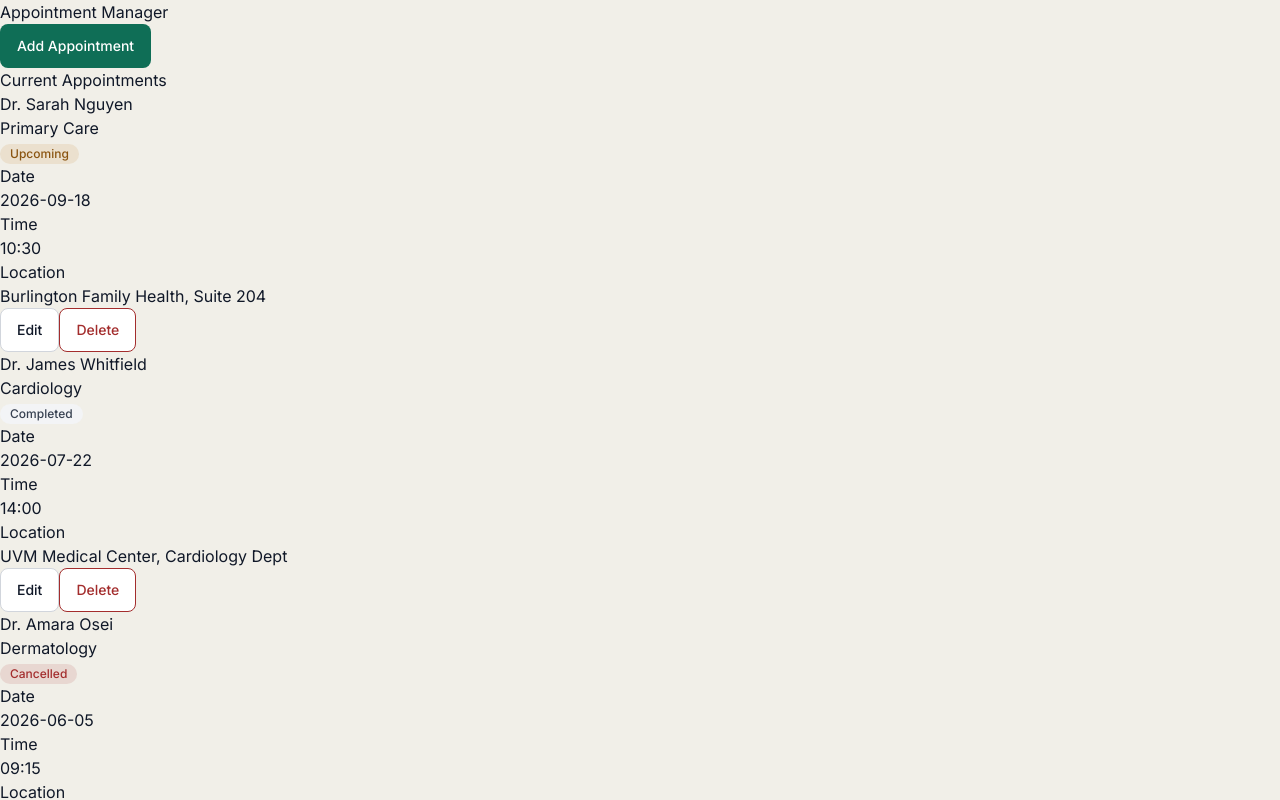
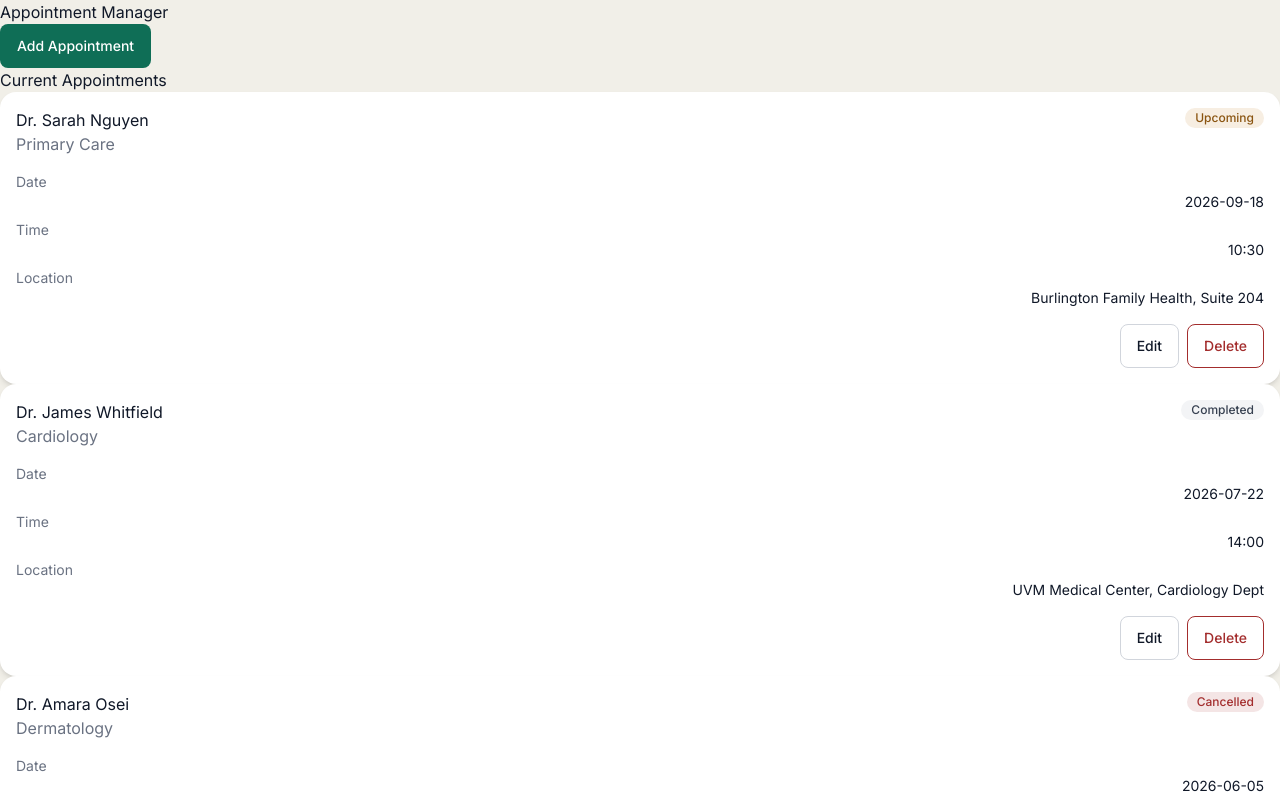
Before and after one commit to HasanAljaf/PatientDashboard, a Next.js app in the folder patient-dashboard/: page / in a window 1280 px wide. Both pictures are taken after a click on the button "Appointments". Shown: the top 800 px of the page. Built offline with nearby package versions, Linux system fonts and the light colour scheme.

Commit message:
completed styles for all cards: appointmentCard medicationCard labResultCard card

```diff
--- a/patient-dashboard/app/components/AppointmentCard.tsx
+++ b/patient-dashboard/app/components/AppointmentCard.tsx
@@ -20,28 +20,28 @@ export default function AppointmentCard({
 }: AppointmentCardProps) {
   return (
     <Card>
-      <header>
+      <header className="flex items-start justify-between gap-3">
         <div>
-          <h2>{appointment.provider}</h2>
-          <p>{appointment.specialty}</p>
+          <h2 className="text-base font medium">{appointment.provider}</h2>
+          <p className="text-small text-gray-500">{appointment.specialty}</p>
         </div>
         <StatusBadge status={appointment.status} />
       </header>
-      <dl>
-        <div>
-          <dt>Date</dt>
-          <dd>{appointment.date}</dd>
+      <dl className="flex flex-col gap-2">
+        <div className="flex- justify-between gap-4 text-sm">
+          <dt className="text-gray-500">Date</dt>
+          <dd className="text-right">{appointment.date}</dd>
         </div>
-        <div>
-          <dt>Time</dt>
-          <dd>{appointment.time}</dd>
+        <div className="flex- justify-between gap-4 text-sm">
+          <dt className="text-gray-500">Time</dt>
+          <dd className="text-right">{appointment.time}</dd>
         </div>
-        <div>
-          <dt>Location</dt>
-          <dd>{appointment.location}</dd>
+        <div className="flex- justify-between gap-4 text-sm">
+          <dt className="text-gray-500">Location</dt>
+          <dd className="text-right">{appointment.location}</dd>
         </div>
       </dl>
-      <footer>
+      <footer className="flex justify-end gap-2">
         <Button
           aria-label={`Edit appointment for ${appointment.provider}`}
           onClick={() => {
--- a/patient-dashboard/app/components/Card.tsx
+++ b/patient-dashboard/app/components/Card.tsx
@@ -4,5 +4,9 @@ type CardProps = {
 };
 
 export default function Card({ children }: CardProps) {
-  return <article>{children}</article>;
+  return (
+    <article className="flex flex-col gap-4 rounded-2xl bg-white p-4 shadow-md">
+      {children}
+    </article>
+  );
 }
--- a/patient-dashboard/app/components/LabResultCard.tsx
+++ b/patient-dashboard/app/components/LabResultCard.tsx
@@ -20,26 +20,30 @@ type LabResultCardProps = {
 export default function LabResultCard({ labResult }: LabResultCardProps) {
   return (
     <Card>
-      <header>
+      <header className="flex items-start justify-between gap-3">
         <div>
-          <h2>{labResult.testName}</h2>
-          <p>{labResult.date}</p>
+          <h2 className="text-base font medium">{labResult.testName}</h2>
+          <p className="text-small text-gray-500">{labResult.date}</p>
         </div>
         <StatusBadge status={labResult.status} />
       </header>
       {labResult.status === 'completed' && (
         <>
-          <dl>
-            <div>
-              <dt>Value</dt>
-              <dd>{labResult.value + ' ' + labResult.unit}</dd>
+          <dl className="flex flex-col gap-2">
+            <div className="flex- justify-between gap-4 text-sm">
+              <dt className="text-gray-500">Value</dt>
+              <dd className="text-right">
+                {labResult.value + ' ' + labResult.unit}
+              </dd>
             </div>
-            <div>
-              <dt>Reference</dt>
-              <dd>{formatRange(labResult.referenceRange, labResult.unit)}</dd>
+            <div className="flex- justify-between gap-4 text-sm">
+              <dt className="text-gray-500">Reference</dt>
+              <dd className="text-right">
+                {formatRange(labResult.referenceRange, labResult.unit)}
+              </dd>
             </div>
           </dl>
-          <p>
+          <p className="text-sm font-medium">
             {getRangeLabel(
               getRangeFlag(labResult.value, labResult.referenceRange)
             )}
@@ -47,12 +51,14 @@ export default function LabResultCard({ labResult }: LabResultCardProps) {
         </>
       )}
       {labResult.status === 'upcoming' && (
-        <p>
+        <p className="text-sm text-gray-500">
           Results not available yet. Reference range:{' '}
           {formatRange(labResult.referenceRange, labResult.unit)}
         </p>
       )}
-      {labResult.status === 'cancelled' && <p>This test was cancelled</p>}
+      {labResult.status === 'cancelled' && (
+        <p className="text-sm text-gray-500">This test was cancelled</p>
+      )}
     </Card>
   );
 }
--- a/patient-dashboard/app/components/MedicationCard.tsx
+++ b/patient-dashboard/app/components/MedicationCard.tsx
@@ -20,26 +20,26 @@ export default function MedicationCard({
 }: MedicationCardProps) {
   return (
     <Card>
-      <header>
+      <header className="flex items-start justify-between gap-3">
         <div>
-          <h2>{medication.name}</h2>
-          <p>
+          <h2 className="text-base font medium">{medication.name}</h2>
+          <p className="text-small text-gray-500">
             {medication.dosage} • {medication.frequency}
           </p>
         </div>
         <StatusBadge status={medication.status} />
       </header>
-      <dl>
-        <div>
-          <dt>Prescribed by</dt>
-          <dd>{medication.prescribedBy}</dd>
+      <dl className="flex flex-col gap-2">
+        <div className="flex- justify-between gap-4 text-sm">
+          <dt className="text-gray-500">Prescribed by</dt>
+          <dd className="text-right">{medication.prescribedBy}</dd>
         </div>
-        <div>
-          <dt>Start date</dt>
-          <dd>{medication.startDate}</dd>
+        <div className="flex- justify-between gap-4 text-sm">
+          <dt className="text-gray-500">Start date</dt>
+          <dd className="text-right">{medication.startDate}</dd>
         </div>
       </dl>
-      <footer>
+      <footer className="flex justify-end gap-2">
         <Button
           aria-label={`Edit medication for ${medication.name}`}
           onClick={() => onEdit(medication.id)}
```
Also changed, not shown: 1 other file (tests, documents, lock files or other folders).
